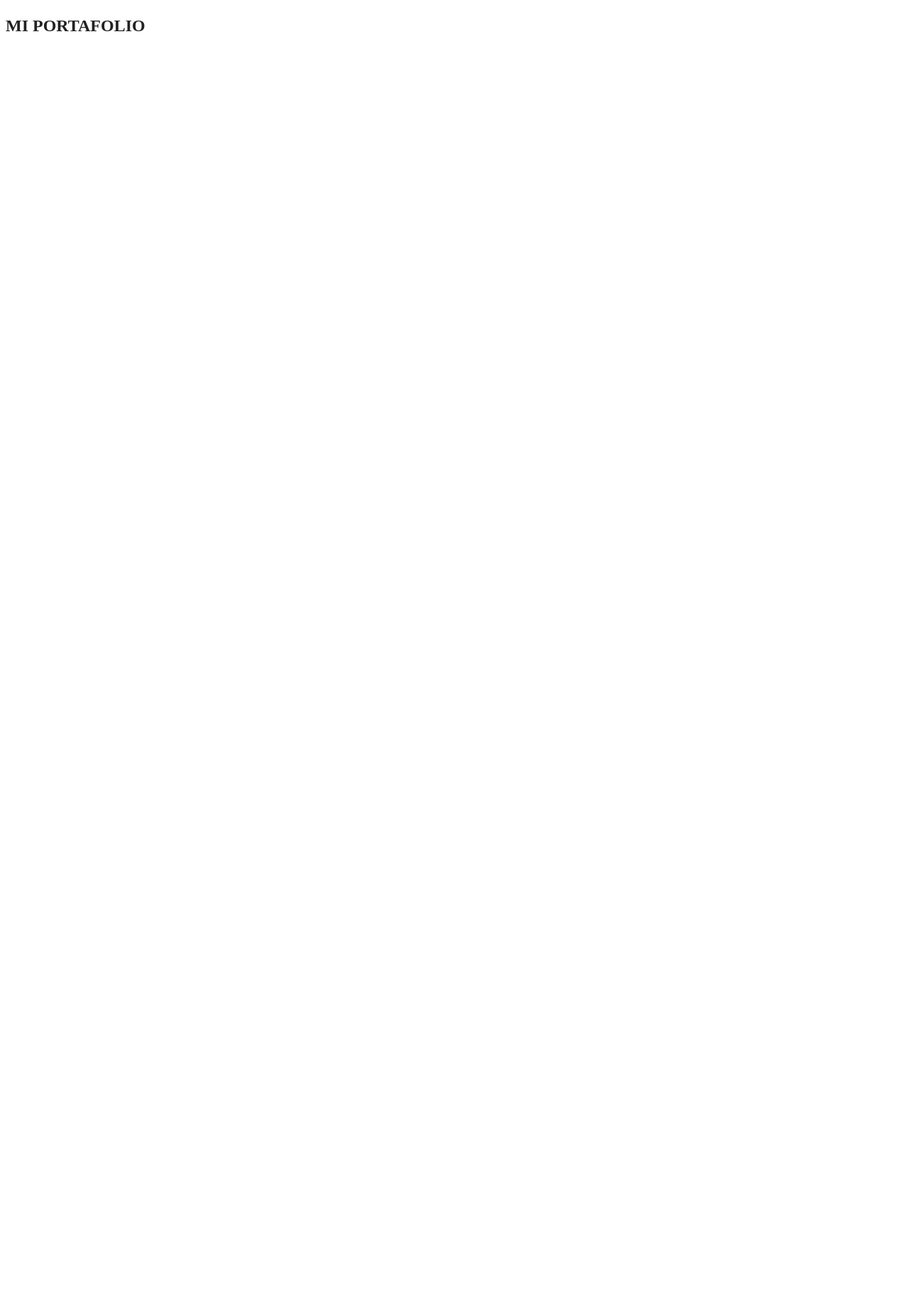
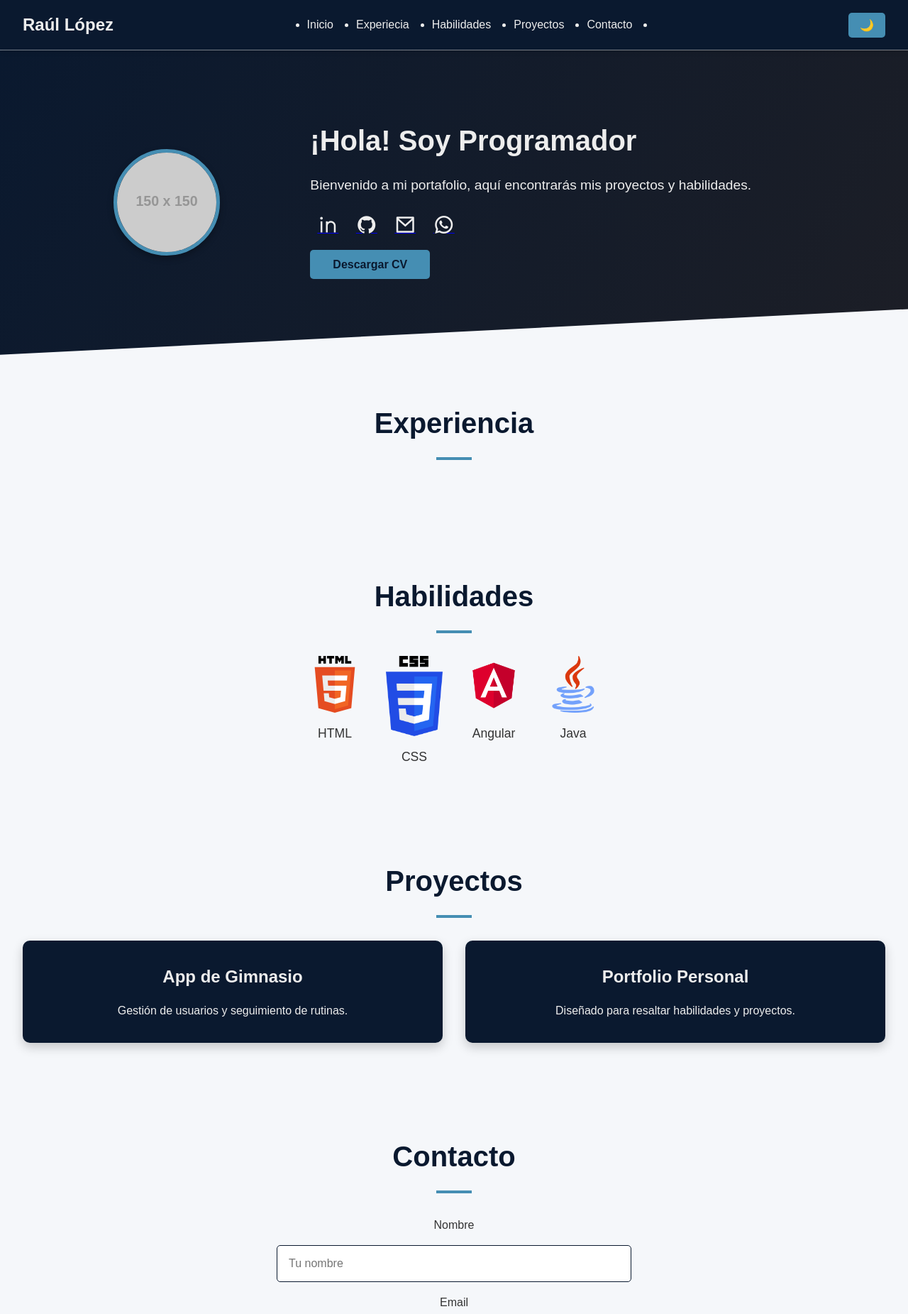
Before and after one commit to Raullopez20/PORTAFOLIO_RAUL, a website built with webpack: page index.html in a window 1280 px wide. Shown: the top 1851 px of the page at 71% size. Before the commit the page ends 800 px from the top, so only its background shows below. Built offline with nearby package versions, Linux system fonts and the light colour scheme; placeholder pictures from the web are drawn by us; files whose address does not match are found by name; a web font is replaced by a local one.

Commit message:
Cambios en las clases.
Hemos mejorado la clase htm y hemos añadido diferentes estilos y mejoras en las animaciones con js.

```diff
--- a/css/style.css
+++ b/css/style.css
@@ -1,248 +1,386 @@
-@import url('https://fonts.googleapis.com/css2?family=Audiowide&family=Roboto:ital,wght@0,100;0,300;0,400;0,500;0,700;0,900;1,100;1,300;1,400;1,500;1,700;1,900&family=Sixtyfour+Convergence&display=swap');
-
-/*! HTML5 Boilerplate v9.0.1 | MIT License | https://html5boilerplate.com/ */
-
-/* main.css 3.0.0 | MIT License | https://github.com/h5bp/main.css#readme */
-/*
- * What follows is the result of much research on cross-browser styling.
- * Credit left inline and big thanks to Nicolas Gallagher, Jonathan Neal,
- * Kroc Camen, and the H5BP dev community and team.
- */
-
-/* ==========================================================================
-   Base styles: opinionated defaults
-   ========================================================================== */
-
-html {
-  color: #222;
-  font-size: 1em;
-  line-height: 1.4;
+/* Variables de Tema */
+:root {
+  --primary-color: #0A192F;
+  --secondary-color: rgba(66, 102, 120, 0.77);
+  --background-light: #F5F7FA;
+  --background-dark: #1C1E26;
+  --text-light: #EDEDED;
+  --text-dark: #333333;
+  --gradient: linear-gradient(120deg, #0A192F, #1C1E26);
+  --transition-speed: 0.3s; /* Define the transition speed */
 }
 
-/*
- * Remove text-shadow in selection highlight:
- * https://twitter.com/miketaylr/status/12228805301
- *
- * Customize the background color to match your design.
- */
-
-::-moz-selection {
-  background: #b3d4fc;
-  text-shadow: none;
+[data-theme="dark"] {
+  --bg-color: #181818;
+  --secondary-bg-color: #242424;
+  --text-color: #E5E5E5;
+  --primary-button-color: #f11503;
+  --primary-button-text: #FFFFFF;
+  --secondary-color: #FF9E80;
+  --gradient: linear-gradient(120deg, #181818, #242424);
 }
 
-::selection {
-  background: #b3d4fc;
-  text-shadow: none;
+
+body {
+  font-family: 'Poppins', sans-serif;
+  background: var(--background-light);
+  color: var(--text-dark);
+  font-size: 16px;
+  line-height: 1.8;
+  font-weight: 400;
+  transition: all 0.3s ease;
 }
 
-/*
- * A better looking default horizontal rule
- */
-
-hr {
-  display: block;
-  height: 1px;
-  border: 0;
-  border-top: 1px solid #ccc;
-  margin: 1em 0;
-  padding: 0;
+.nav-links a {
+  text-decoration: none;
+  color: var(--text-light);
+  font-size: 1rem;
+  font-weight: 500;
+  position: relative;
+  transition: color 0.3s ease;
 }
 
-/*
- * Remove the gap between audio, canvas, iframes,
- * images, videos and the bottom of their containers:
- * https://github.com/h5bp/html5-boilerplate/issues/440
- */
-
-audio,
-canvas,
-iframe,
-img,
-svg,
-video {
-  vertical-align: middle;
+.hero h1 {
+  font-size: 3rem;
+  font-weight: 700;
+  margin-bottom: 1rem;
 }
 
-/*
- * Remove default fieldset styles.
- */
+i{
+  color: var(--text-light);
+  font-size: 30px;
+  margin: 10px;
+}
 
-fieldset {
-  border: 0;
+.hero p {
+  font-size: 1.5rem;
+  margin-bottom: 2rem;
+}
+
+.section h2 {
+  font-size: 2.5rem;
+  margin-bottom: 2rem;
+  color: var(--primary-color);
+  position: relative;
+}
+
+.skill p {
+  margin-top: 0.5rem;
+  font-size: 1.1rem;
+}
+
+.project h3 {
+  font-size: 1.5rem;
+  margin-bottom: 1rem;
+}
+
+.project p {
+  font-size: 1rem;
+}
+
+.contact-form input,
+.contact-form textarea {
+  font-size: 1rem;
+}
+
+footer p {
+  font-size: 0.9rem;
+}
+
+/* Estilo de botones */
+.btn-primary {
+  background-color: var(--primary-button-color);
+  color: var(--primary-button-text);
+  border: none;
+  padding: 0.8em 1.5em;
+  border-radius: 5px;
+  transition: background-color var(--transition-speed), color var(--transition-speed);
+}
+
+.btn-primary:hover {
+  opacity: 0.8;
+}
+
+/* Reset y Fuentes Básicas */
+* {
   margin: 0;
   padding: 0;
+  box-sizing: border-box;
 }
 
-/*
- * Allow only vertical resizing of textareas.
- */
-
-textarea {
-  resize: vertical;
+body {
+  font-family: 'Poppins', sans-serif;
+  background: var(--background-light);
+  color: var(--text-dark);
+  line-height: 1.6;
+  transition: all 0.3s ease;
 }
 
-/* ==========================================================================
-   Author's custom styles
-   ========================================================================== */
-
-/* ==========================================================================
-   Helper classes
-   ========================================================================== */
-
-/*
- * Hide visually and from screen readers
- */
-
-.hidden,
-[hidden] {
-  display: none !important;
+/* Encabezado */
+header {
+  background: var(--primary-color);
+  color: var(--text-light);
+  padding: 1rem 2rem;
+  position: sticky;
+  top: 0;
+  z-index: 1000;
+  box-shadow: 0 4px 6px rgba(0, 0, 0, 0.1);
 }
 
-/*
- * Hide only visually, but have it available for screen readers:
- * https://snook.ca/archives/html_and_css/hiding-content-for-accessibility
- *
- * 1. For long content, line feeds are not interpreted as spaces and small width
- *    causes content to wrap 1 word per line:
- *    https://medium.com/@jessebeach/beware-smushed-off-screen-accessible-text-5952a4c2cbfe
- */
-
-.visually-hidden {
-  border: 0;
-  clip: rect(0, 0, 0, 0);
-  height: 1px;
-  margin: -1px;
-  overflow: hidden;
-  padding: 0;
-  position: absolute;
-  white-space: nowrap;
-  width: 1px;
-  /* 1 */
+header nav {
+  display: flex;
+  justify-content: space-between;
+  align-items: center;
 }
 
-/*
- * Extends the .visually-hidden class to allow the element
- * to be focusable when navigated to via the keyboard:
- * https://www.drupal.org/node/897638
- */
-
-.visually-hidden.focusable:active,
-.visually-hidden.focusable:focus {
-  clip: auto;
-  height: auto;
-  margin: 0;
-  overflow: visible;
-  position: static;
-  white-space: inherit;
-  width: auto;
+.nav-links {
+  display: flex;
+  gap: 2rem;
 }
 
-/*
- * Hide visually and from screen readers, but maintain layout
- */
-
-.invisible {
-  visibility: hidden;
+.nav-links a {
+  text-decoration: none;
+  color: var(--text-light);
+  font-size: 1rem;
+  font-weight: 500;
+  position: relative;
+  transition: color 0.3s ease;
 }
 
-/*
- * Clearfix: contain floats
- *
- * The use of `table` rather than `block` is only necessary if using
- * `::before` to contain the top-margins of child elements.
- */
-
-.clearfix::before,
-.clearfix::after {
-  content: "";
-  display: table;
+.nav-links a:hover {
+  color: var(--secondary-color);
 }
 
-.clearfix::after {
-  clear: both;
+.nav-links a::after {
+  content: "";
+  width: 0;
+  height: 2px;
+  background: var(--secondary-color);
+  position: absolute;
+  left: 0;
+  bottom: -5px;
+  transition: width 0.3s ease;
 }
 
-/* ==========================================================================
-   EXAMPLE Media Queries for Responsive Design.
-   These examples override the primary ('mobile first') styles.
-   Modify as content requires.
-   ========================================================================== */
-
-@media only screen and (min-width: 35em) {
-  /* Style adjustments for viewports that meet the condition */
+.nav-links a:hover::after {
+  width: 100%;
 }
 
-@media print,
-  (-webkit-min-device-pixel-ratio: 1.25),
-  (min-resolution: 1.25dppx),
-  (min-resolution: 120dpi) {
-  /* Style adjustments for high resolution devices */
+/* Hero Section */
+.hero {
+  background: var(--gradient);
+  color: var(--text-light);
+  text-align: center;
+  padding: 6rem 1rem;
+  clip-path: polygon(0 0, 100% 0, 100% 85%, 0 100%);
 }
 
-/* ==========================================================================
-   Print styles.
-   Inlined to avoid the additional HTTP request:
-   https://www.phpied.com/delay-loading-your-print-css/
-   ========================================================================== */
-
-@media print {
-  *,
-  *::before,
-  *::after {
-    background: #fff !important;
-    color: #000 !important;
-    /* Black prints faster */
-    box-shadow: none !important;
-    text-shadow: none !important;
+.hero h1 {
+  font-size: 3rem;
+  font-weight: 700;
+  margin-bottom: 1rem;
 }
 
-  a,
-  a:visited {
-    text-decoration: underline;
+.hero p {
+  font-size: 1.5rem;
+  margin-bottom: 2rem;
 }
 
-  a[href]::after {
-    content: " (" attr(href) ")";
+.hero .btn-primary {
+  padding: 0.75rem 2rem;
+  font-size: 1rem;
+  color: var(--primary-color);
+  background: var(--secondary-color);
+  border: none;
+  border-radius: 5px;
+  text-decoration: none;
+  font-weight: bold;
+  transition: transform 0.3s ease, box-shadow 0.3s ease;
 }
 
-  abbr[title]::after {
-    content: " (" attr(title) ")";
+.hero .btn-primary:hover {
+  transform: scale(1.1);
+  box-shadow: 0 4px 10px rgba(100, 255, 218, 0.6);
 }
 
-  /*
-   * Don't show links that are fragment identifiers,
-   * or use the `javascript:` pseudo protocol
-   */
-  a[href^="#"]::after,
-  a[href^="javascript:"]::after {
-    content: "";
+/* Secciones */
+.section {
+  padding: 4rem 2rem;
+  text-align: center;
 }
 
-  pre {
-    white-space: pre-wrap !important;
+.section h2 {
+  font-size: 2.5rem;
+  margin-bottom: 2rem;
+  color: var(--primary-color);
+  position: relative;
 }
 
-  pre,
-  blockquote {
-    border: 1px solid #999;
-    page-break-inside: avoid;
+.section h2::after {
+  content: "";
+  display: block;
+  width: 50px;
+  height: 4px;
+  background: var(--secondary-color);
+  margin: 1rem auto;
 }
 
-  tr,
-  img {
-    page-break-inside: avoid;
+/* Habilidades */
+.skills {
+  display: flex;
+  justify-content: center;
+  flex-wrap: wrap;
+  gap: 2rem;
 }
 
-  p,
-  h2,
-  h3 {
-    orphans: 3;
-    widows: 3;
+.skill {
+  text-align: center;
+  max-width: 150px;
 }
 
-  h2,
-  h3 {
-    page-break-after: avoid;
+.skill img {
+  width: 80px;
+  transition: transform 0.3s ease;
 }
+
+.skill img:hover {
+  transform: scale(1.1);
 }
+
+.skill p {
+  margin-top: 0.5rem;
+  font-size: 1.1rem;
+}
+
+/* Proyectos */
+.projects-carousel {
+  display: grid;
+  grid-template-columns: repeat(auto-fit, minmax(300px, 1fr));
+  gap: 2rem;
+}
+
+.project {
+  background: var(--primary-color);
+  color: var(--text-light);
+  padding: 2rem;
+  border-radius: 10px;
+  box-shadow: 0 6px 15px rgba(0, 0, 0, 0.2);
+  transition: transform 0.3s ease, box-shadow 0.3s ease;
+}
+
+.project:hover {
+  transform: translateY(-10px);
+  box-shadow: 0 12px 30px rgba(0, 0, 0, 0.4);
+}
+
+.project h3 {
+  font-size: 1.5rem;
+  margin-bottom: 1rem;
+}
+
+.project p {
+  font-size: 1rem;
+}
+
+/* Formulario de Contacto */
+.contact-form {
+  display: flex;
+  flex-direction: column;
+  gap: 1rem;
+  max-width: 500px;
+  margin: 0 auto;
+}
+
+.contact-form input,
+.contact-form textarea {
+  width: 100%;
+  padding: 1rem;
+  border: 1px solid var(--primary-color);
+  border-radius: 5px;
+  font-size: 1rem;
+  font-family: 'Poppins', sans-serif;
+}
+
+.contact-form button {
+  background: var(--secondary-color);
+  color: var(--text-light);
+  border: none;
+  padding: 1rem;
+  border-radius: 5px;
+  font-size: 1rem;
+  font-weight: bold;
+  cursor: pointer;
+  transition: background 0.3s ease, transform 0.3s ease;
+}
+
+.contact-form button:hover {
+  background: var(--primary-color);
+  transform: scale(1.05);
+}
+
+/* Pie de página */
+footer {
+  text-align: center;
+  padding: 1rem;
+  background: var(--primary-color);
+  color: var(--text-light);
+}
+
+footer p {
+  font-size: 0.9rem;
+}
+
+/* Botón de Tema */
+.theme-toggle {
+  background: var(--secondary-color);
+  color: var(--text-light);
+  border: none;
+  padding: 0.5rem 1rem;
+  border-radius: 5px;
+  cursor: pointer;
+  font-size: 1rem;
+  transition: background 0.3s ease;
+}
+
+.theme-toggle:hover {
+  background: var(--primary-color);
+}
+
+/* Hero con Foto Circular */
+.hero {
+  display: flex;
+  align-items: center;
+  justify-content: space-between;
+  padding: 6rem 2rem;
+  background: var(--gradient);
+  color: var(--text-light);
+}
+
+.hero-left {
+  flex: 1;
+  display: flex;
+  justify-content: center;
+  align-items: center;
+}
+
+.profile-photo {
+  width: 150px;
+  height: 150px;
+  border-radius: 50%;
+  border: 5px solid var(--secondary-color);
+  box-shadow: 0 4px 10px rgba(0, 0, 0, 0.3);
+}
+
+.hero-right {
+  flex: 2;
+  text-align: left;
+}
+
+.hero h1 {
+  font-size: 2.5rem;
+}
+
+.hero p {
+  font-size: 1.2rem;
+  margin: 1rem 0;
+}
--- a/index.html
+++ b/index.html
@@ -1,21 +1,117 @@
 <!DOCTYPE html>
-
-<html lang="en">
+<html lang="es">
 <head>
-    <meta charset="UTF-8">
-    <meta name="viewport" content="width=device-width, initial-scale=1.0">
-    <link rel="stylesheet" href="../Nueva%20carpeta/style.css">
-    <link rel="stylesheet" href="https://cdnjs.cloudflare.com/ajax/libs/remixicon/4.5.0/remixicon.min.css">
-    <title>PORTAFOLIO</title>
+  <meta charset="UTF-8">
+  <meta name="viewport" content="width=device-width, initial-scale=1.0">
+  <link rel="stylesheet" href="https://cdnjs.cloudflare.com/ajax/libs/remixicon/4.5.0/remixicon.min.css">
+  <link rel="stylesheet" href="css/style.css">
+  <link rel="icon" href="favicon.ico" sizes="any">
+  <title>Raúl López - Portafolio</title>
 </head>
 <body>
-<div class="top-selection">
-    <div class="navbar">
-        <h2>MI PORTAFOLIO</h2>
+<!-- Header -->
+<header>
+  <nav>
+    <h1>Raúl López</h1>
+    <ul class="nav-links">
+      <li><a href="#inicio">Inicio</a></li>
+      <li><a href="#experiencia">Experiecia</a></li>
+      <li><a href="#habilidades">Habilidades</a></li>
+      <li><a href="#proyectos">Proyectos</a></li>
+      <li><a href="#contacto">Contacto</a></li>
+      <li></li>
+    </ul>
+    <!-- Botón de cambio de tema -->
+    <button id="themeToggle" class="theme-toggle">🌙</button>
+  </nav>
+</header>
 
+<!-- Hero Section -->
+<section id="inicio" class="hero">
+  <div class="hero-left">
+    <!-- Foto circular -->
+    <img src="https://via.placeholder.com/150" alt="Foto de Ejemplo" class="profile-photo">
+  </div>
+  <div class="hero-right">
+    <h1>¡Hola! Soy Programador</h1>
+    <p>Bienvenido a mi portafolio, aquí encontrarás mis proyectos y habilidades.</p>
+    <a href="www.linkedin.com/in/raul-lopez-ricarte-40011a318"><i class="ri-linkedin-line"></i></a>
+    <a href="https://github.com/Raullopez20"><i class="ri-github-fill"></i></a>
+    <a href="raullopez20r@gmail.com"><i class="ri-mail-line"></i></a>
+    <a href="https://wa.me/622582812"><i class="ri-whatsapp-line"></i></a>
+    <p><a href="#cv" class="btn-primary">Descargar CV</a></p>
+
+  </div>
+</section>
+
+<!-- Sobre Mí -->
+<section id="experiencia" class="section">
+  <h2>Experiencia</h2>
+
+</section>
+
+<!-- Habilidades -->
+<section id="habilidades" class="section">
+  <h2>Habilidades</h2>
+  <div class="skills">
+    <div class="skill">
+      <img src="images/html.png" alt="HTML">
+      <p>HTML</p>
     </div>
-</div>
+    <div class="skill">
+      <img src="images/css.png" alt="CSS">
+      <p>CSS</p>
+    </div>
+    <div class="skill">
+      <img src="images/angular.png" alt="Angular">
+      <p>Angular</p>
+    </div>
+    <div class="skill">
+      <img src="images/java.png" alt="Java">
+      <p>Java</p>
+    </div>
+  </div>
+</section>
 
-<script src="script.js"></script>
+<!-- Proyectos -->
+<section id="proyectos" class="section">
+  <h2>Proyectos</h2>
+  <div class="projects-carousel">
+    <div class="project">
+      <h3>App de Gimnasio</h3>
+      <p>Gestión de usuarios y seguimiento de rutinas.</p>
+    </div>
+    <div class="project">
+      <h3>Portfolio Personal</h3>
+      <p>Diseñado para resaltar habilidades y proyectos.</p>
+    </div>
+  </div>
+</section>
+
+<!-- Contacto -->
+<section id="contacto" class="section">
+  <h2>Contacto</h2>
+  <form class="contact-form">
+    <label for="name">Nombre</label>
+    <input id="name" type="text" placeholder="Tu nombre" required>
+
+    <label for="email">Email</label>
+    <input id="email" type="email" placeholder="Tu email" required>
+
+    <label for="message">Mensaje</label>
+    <textarea id="message" placeholder="Tu mensaje" required></textarea>
+
+    <button type="submit" class="btn-primary">Enviar</button>
+  </form>
+</section>
+</main>
+
+<!-- Footer -->
+<footer>
+  <p>&copy; 2024 Raúl López. Todos los derechos reservados.</p>
+</footer>
+
+<!-- Script -->
+<script src="js/app.js"></script>
 </body>
 </html>
--- a/js/app.js
+++ b/js/app.js
@@ -0,0 +1,55 @@
+document.addEventListener('DOMContentLoaded', () => {
+  const themeToggle = document.querySelector('.theme-toggle');
+  const root = document.documentElement;
+
+  themeToggle.addEventListener('click', () => {
+    if (root.getAttribute('data-theme') === 'dark') {
+      root.removeAttribute('data-theme');
+      localStorage.setItem('theme', 'light');
+    } else {
+      root.setAttribute('data-theme', 'dark');
+      localStorage.setItem('theme', 'dark');
+    }
+  });
+
+  if (localStorage.getItem('theme') === 'dark') {
+    root.setAttribute('data-theme', 'dark');
+  }
+});
+
+document.addEventListener("DOMContentLoaded", () => {
+  const themeToggle = document.getElementById("themeToggle");
+  const root = document.documentElement;
+
+  // Detectar tema inicial
+  let darkMode = localStorage.getItem("darkMode") === "true";
+
+  // Actualizar el tema
+  const updateTheme = () => {
+    if (darkMode) {
+      root.style.setProperty("--primary-color", "#4B0082");
+      root.style.setProperty("--secondary-color", "#8A2BE2");
+      root.style.setProperty("--background-light", "#121212");
+      root.style.setProperty("--text-light", "#E0E0E0");
+      root.style.setProperty("--text-dark", "#ffffff");
+      themeToggle.textContent = "☀️"; // Modo claro
+    } else {
+      root.style.setProperty("--primary-color", "#0A192F");
+      root.style.setProperty("--secondary-color", "rgb(69,142,179)");
+      root.style.setProperty("--background-light", "#F5F7FA");
+      root.style.setProperty("--text-light", "#EDEDED");
+      root.style.setProperty("--text-dark", "#333333");
+      themeToggle.textContent = "🌙"; // Modo oscuro
+    }
+  };
+
+  // Alternar tema
+  themeToggle.addEventListener("click", () => {
+    darkMode = !darkMode;
+    localStorage.setItem("darkMode", darkMode);
+    updateTheme();
+  });
+
+  // Aplicar el tema al cargar
+  updateTheme();
+});
```
Also changed, not shown: images/angular.png (added), images/css.png (added), images/html.png (added), images/java.png (added), 2 other files. Lines whose indentation alone changed are shown as unchanged.
